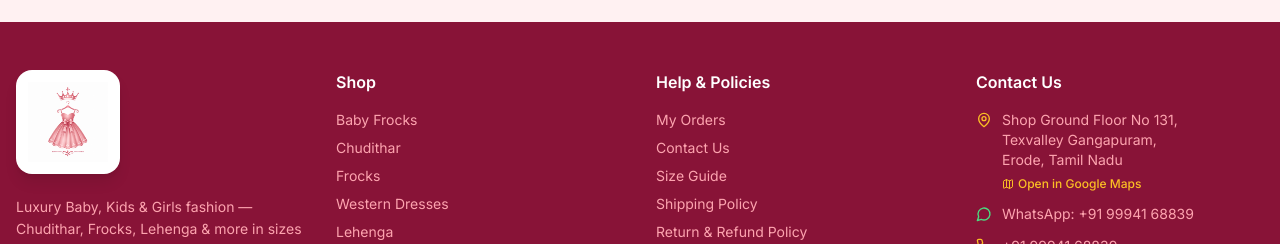
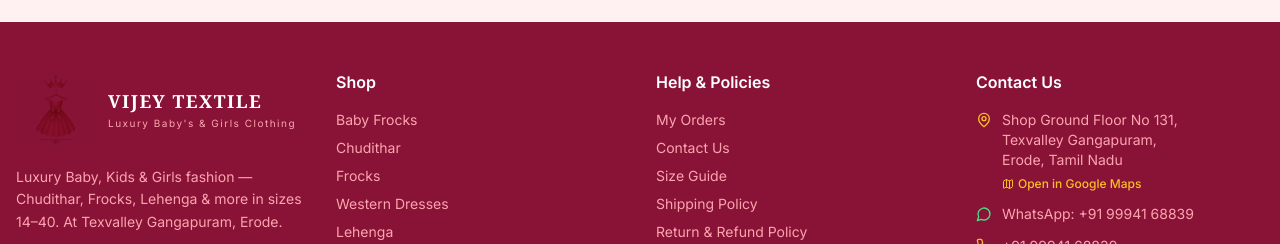
Before and after one commit to kumara018/vijey-Textile, a Next.js app in the folder frontend/: page / in a window 1280 px wide. Shown: the part 2255-2499 px from the top of the page. Built offline with nearby package versions, Linux system fonts and the light colour scheme; no server answers.

Commit message:
Logo: exact bg color match on container so white box disappears completely; brand name visible in both navbar and footer

```diff
--- a/frontend/src/components/Footer.tsx
+++ b/frontend/src/components/Footer.tsx
@@ -24,14 +24,25 @@
 
           {/* Brand + Social */}
           <div>
-            {/* Logo image in footer */}
-            <Link href="/">
-              <div className="inline-block bg-white rounded-2xl p-3 mb-4 shadow-lg hover:shadow-xl transition-shadow">
+            {/* Logo in footer — dark rose bg on logo so white disappears, brand text visible */}
+            <Link href="/" className="flex items-center gap-3 mb-4">
+              <div style={{ background: '#881337', display: 'inline-block', lineHeight: 0 }}>
                 <img
                   src="/logo.png"
                   alt="Vijey Textile"
                   className="h-20 w-auto"
+                  style={{ mixBlendMode: 'multiply', display: 'block' }}
                 />
+              </div>
+              <div>
+                <p style={{ fontFamily: 'Georgia, serif', fontSize: '18px', letterSpacing: '1.5px', fontWeight: 'bold' }}
+                   className="text-white leading-tight">
+                  VIJEY TEXTILE
+                </p>
+                <p className="text-maroon-300 leading-tight mt-1"
+                   style={{ fontSize: '10px', letterSpacing: '1.5px' }}>
+                  Luxury Baby's &amp; Girls Clothing
+                </p>
               </div>
             </Link>
             <p className="text-sm text-maroon-300 leading-relaxed mb-5">
--- a/frontend/src/components/Navbar.tsx
+++ b/frontend/src/components/Navbar.tsx
@@ -196,13 +196,15 @@
             {/* Logo */}
             <Link href="/" className="flex-shrink-0">
               <div className="flex items-center gap-3">
-                {/* Logo illustration — mix-blend-mode removes white bg */}
-                <img
-                  src="/logo.png"
-                  alt="Vijey Textile"
-                  className="h-20 w-auto"
-                  style={{ mixBlendMode: 'multiply' }}
-                />
+                {/* Logo: container bg matches navbar #fff1f2 so white bg disappears */}
+                <div style={{ background: '#fff1f2', display: 'inline-block', lineHeight: 0 }}>
+                  <img
+                    src="/logo.png"
+                    alt="Vijey Textile"
+                    className="h-20 w-auto"
+                    style={{ mixBlendMode: 'multiply', display: 'block' }}
+                  />
+                </div>
                 {/* Brand name text */}
                 <div className="hidden sm:block">
                   <p className="font-bold text-maroon-900 leading-tight"
```
